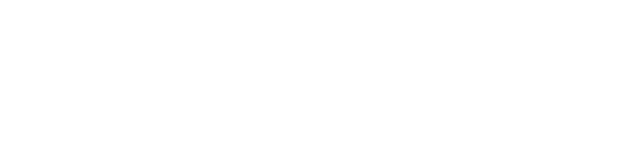
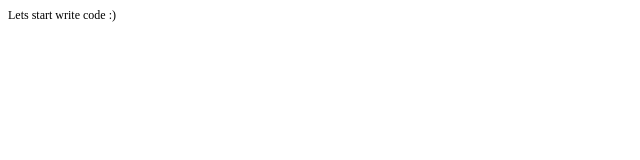
Before and after one commit to farukish/rsschool-cv, a plain HTML site: page index.html in a window 1280 px wide. Shown: the full height of the page, 0-640 px from the left. Drawn offline with Linux system fonts and the light colour scheme.

Commit message:
fix: add body

```diff
--- a/index.html
+++ b/index.html
@@ -8,6 +8,6 @@
     <title>Html CSS</title>
 </head>
 <body>
-
+    Lets start write code :)
 </body>
 </html>
```
